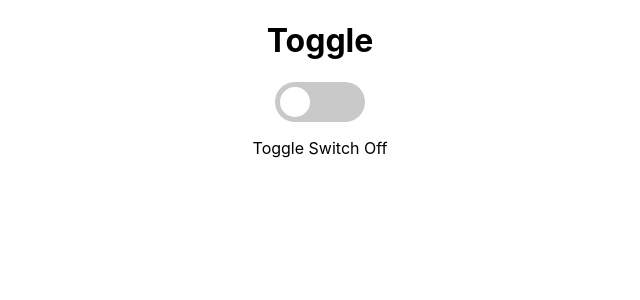
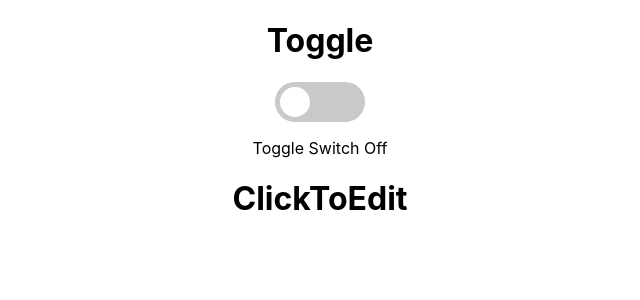
Before and after one commit to cubodado/Components, a React (Create React App) app in the folder custom-component/: page / in a window 1280 px wide. Shown: the top 300 px of the page, without its empty margins (320-960 px from the left). Built offline with nearby package versions, Linux system fonts and the light colour scheme.

Commit message:
feat: create ClickToEdit component

```diff
--- a/custom-component/src/App.js
+++ b/custom-component/src/App.js
@@ -1,10 +1,12 @@
 import './App.css';
 import Toggle from './component/Toggle';
+import ClickToEdit from './component/ClickToEdit';
 
 function App() {
   return (
     <div className="App">
       <Toggle />
+      <ClickToEdit />
     </div>
   );
 }
--- /dev/null
+++ b/custom-component/src/component/ClickToEdit.js
@@ -0,0 +1,9 @@
+function ClickToEdit() {
+  return (
+    <div>
+      <h1>ClickToEdit</h1>
+    </div>
+  );
+}
+
+export default ClickToEdit;
```
Also changed, not shown: custom-component/src/component/ClickToEdit.css (added).
